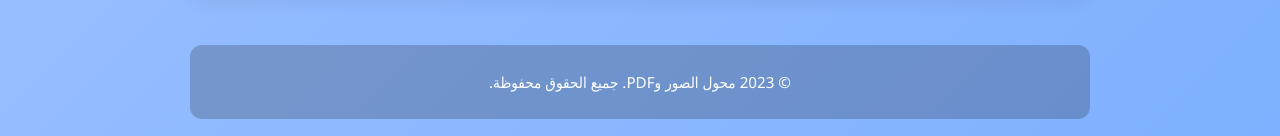
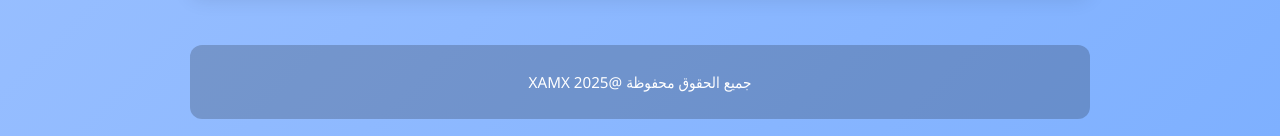
Before and after one commit to Ahmadoustour/XAMX, a plain HTML site: page index.html in a window 1280 px wide. Shown: the part 954-1090 px from the top of the page. Drawn offline with nearby package versions, Linux system fonts and the light colour scheme.

Commit message:
index.html

```diff
--- a/index.html
+++ b/index.html
@@ -437,7 +437,7 @@
         </div>
 
         <footer>
-            <p>© 2023 محول الصور وPDF. جميع الحقوق محفوظة.</p>
+            <p>جميع الحقوق محفوظة @XAMX 2025</p>
         </footer>
     </div>
 
```
